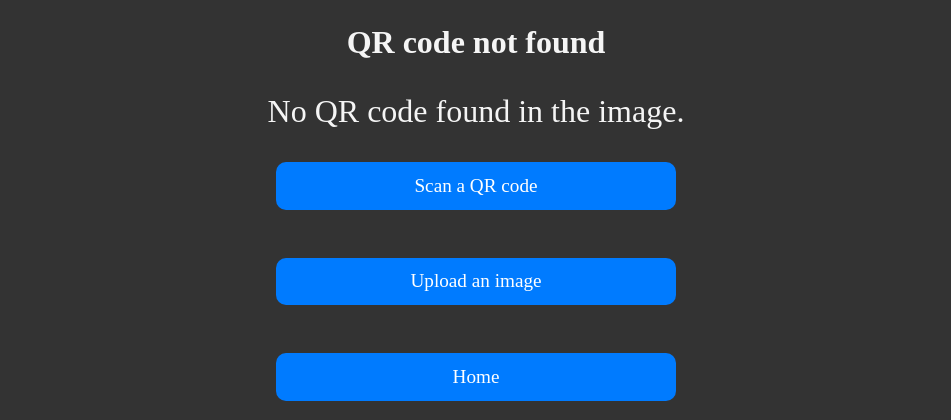
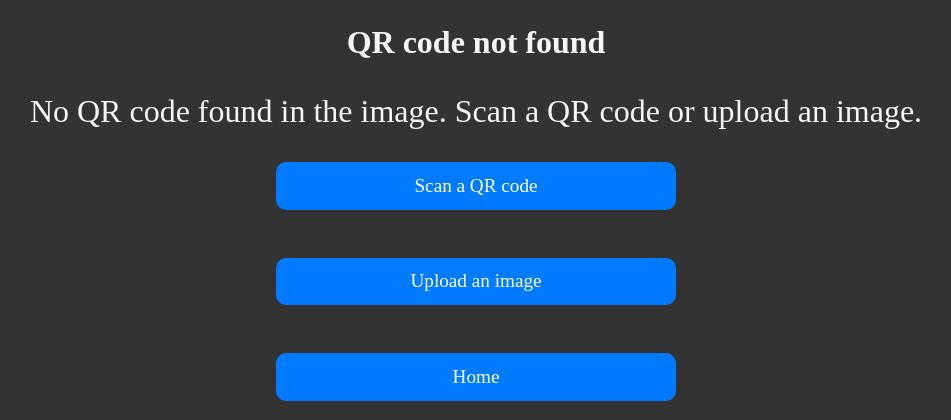
Before and after one commit to LyuboPetkov/SecQR, a Flask app: page /secret-message/decode/result/no-qr in a window 1280 px wide. Shown: the top 420 px of the page, without its empty margins (164-1115 px from the left). Run offline with Flask 3, Linux system fonts and the light colour scheme; parts of the project's set-up code (start-up, migrations or seed data) failed here and were passed over.

Commit message:
tempaltes update

```diff
--- a/templates/secret-message/result-no-qr.html
+++ b/templates/secret-message/result-no-qr.html
@@ -2,7 +2,7 @@
 
 {% block content %}
     <h1>QR code not found</h1>
-    <p>No QR code found in the image.</p>
+    <p>No QR code found in the image. Scan a QR code or upload an image.</p>
     <a href="{{ url_for('scan_secret_message') }}" class="button-like">Scan a QR code</a>
     <a href="{{ url_for('decode_upload_image') }}" class="button-like">Upload an image</a>
 {% endblock %}
```
